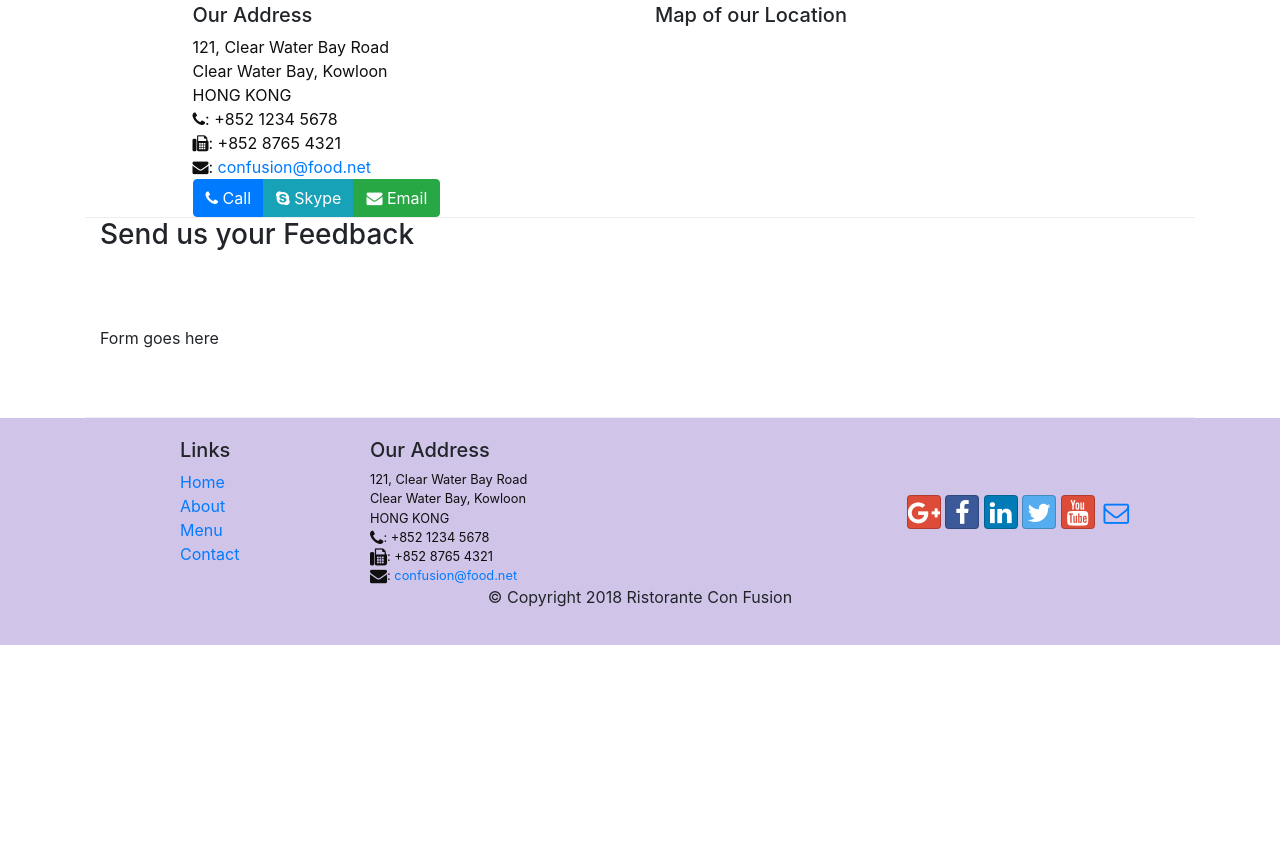
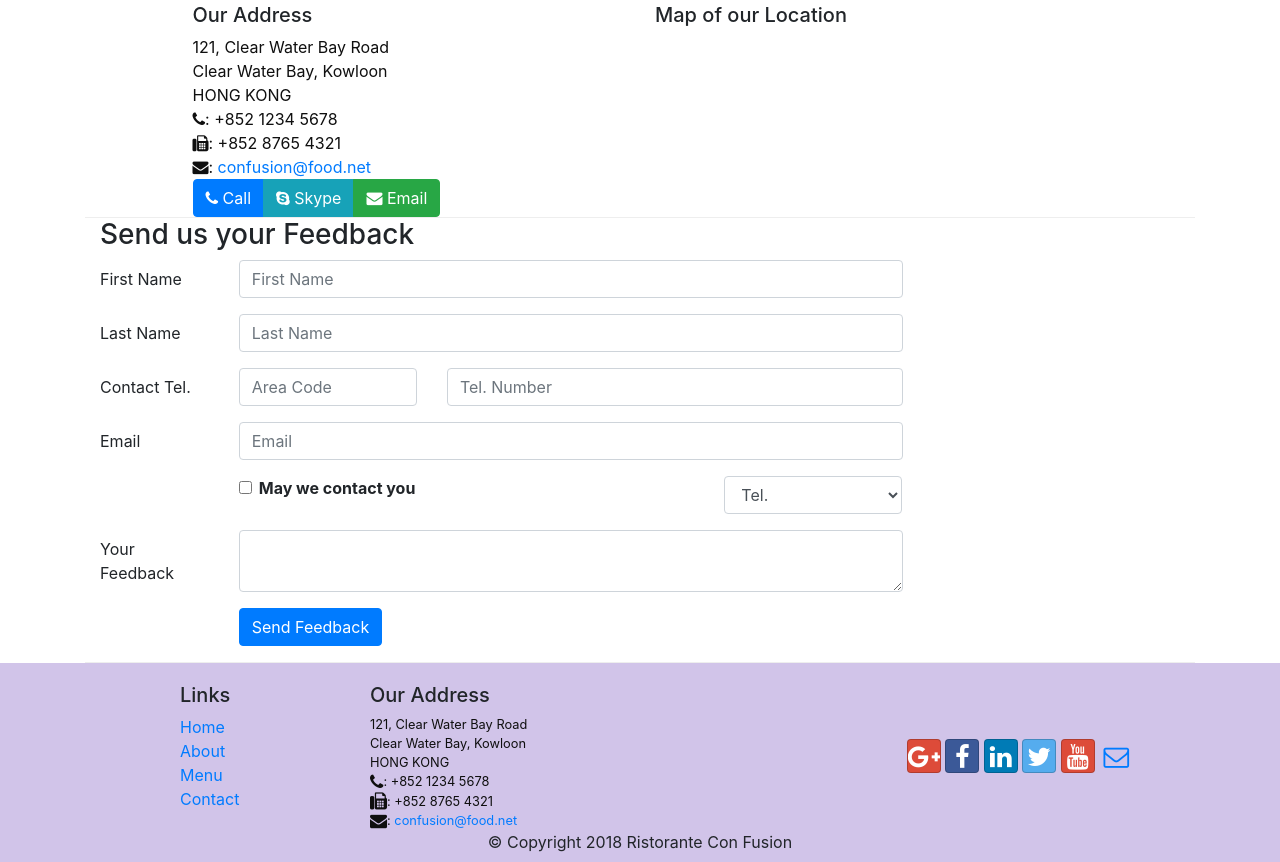
Before and after one commit to tanmaybisen/Bootstrap4-UI-project, a website: page contactus.html in a window 1280 px wide. Shown: the part 453-1315 px from the top of the page. Before the commit the page ends 1098 px from the top, so only its background shows below. Drawn offline with nearby package versions, Linux system fonts and the light colour scheme.

Commit message:
forms included

```diff
--- a/contactus.html
+++ b/contactus.html
@@ -92,9 +92,80 @@
               <h3>Send us your Feedback</h3>
            </div>
             <div class="col-12 col-md-9">
-                Form goes here
-            </div>
-             <div class="col-12 col-md">
+                <!-- form goes here -->
+                <form>
+
+                    <div class="form-group row">
+                        <label for="firstname" class="col-md-2 col-form-label">First Name</label>
+                        <div class="col-md-10">
+                            <input type="text" class="form-control" id="firstname" name="firstname"
+                            placeholder="First Name">
+                        </div>
+                    </div>
+
+                    <div class="form-group row">
+                        <label for="lastname" class="col-md-2 col-form-label">Last Name</label>
+                        <div class="col-md-10">
+                            <input type="text" class="form-control" id="lastname" name="lastname"
+                            placeholder="Last Name">
+                        </div>
+                    </div>
+
+                    <div class="form-group row">
+                        <label for="telnum" class="col-12 col-md-2 col-form-label">Contact Tel.</label>
+
+                        <div class="col-5 col-md-3">
+                            <input type="tel" class="form-control" id="areacode" name="areacode"
+                            placeholder="Area Code">
+                        </div>
+                        <div class="col-7 col-md-7">
+                            <input type="tel" class="form-control" id="telnum" name="telnum"
+                            placeholder="Tel. Number">
+                        </div>
+
+                    </div>
+
+                    <div class="form-group row">
+                        <label for="emailid" class="col-md-2 col-form-label">Email</label>
+                        <div class="col-md-10">
+                            <input type="email" class="form-control" id="emailid" name="emailid"
+                            placeholder="Email">
+                        </div>
+                    </div>
+
+                    <div class="form-group row">
+                        <div class="col-md-6 offset-md-2">
+                            <div class="form-check">
+                                <input type="checkbox" class="form-check-input" name="approve" id="approve" value="">
+                                <label for="approve" class="form-check-label">
+                                    <strong>May we contact you</strong>
+                                </label>
+                            </div>
+                        </div>
+
+                        <div class="col-md-3 offset-md-1">
+                            <select class="form-control">
+                                <option>Tel.</option>
+                                <option>Email</option>
+                            </select>
+                        </div>
+                    </div>
+
+                    <div class="form-group row">
+                        <label for="feedback" class="col-md-2 col-form-label">Your Feedback</label>
+                        <div class="col-md-10">
+                            <textarea class="form-control" id="feedback" name="feedback" row="12"></textarea>
+                        </div>
+                    </div>
+
+                    <div class="form-group row">
+                        <div class="offset-md-2 col-md-10">
+                            <button type="submit" class="btn btn-primary">
+                                Send Feedback
+                            </button>
+                        </div>
+                    </div>
+                </form>
             </div>
        </div>
 
```
